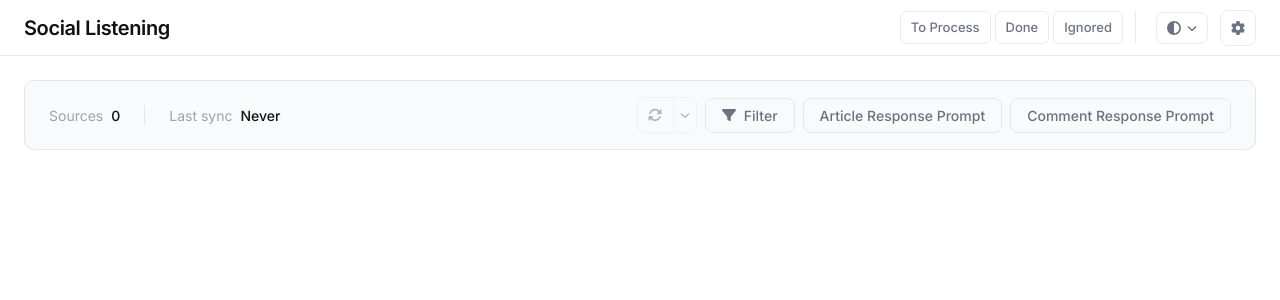
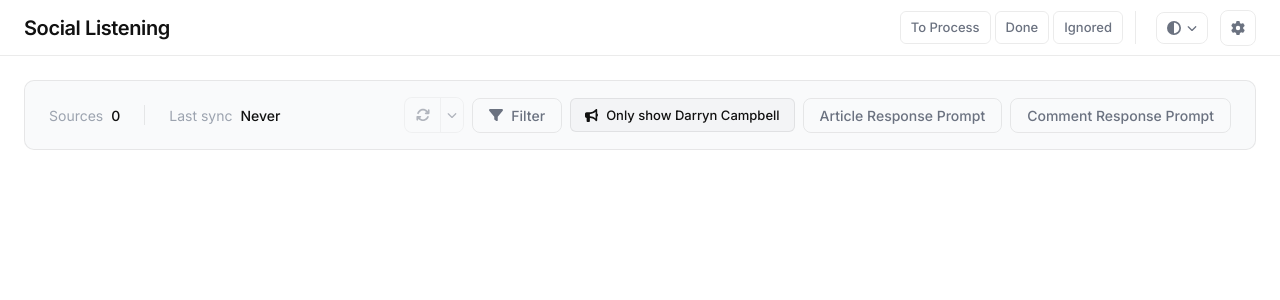
Before and after one commit to darryncampbell/social-listening, a Next.js app: page / in a window 1280 px wide. Shown: the top 300 px of the page. Built offline with nearby package versions, Linux system fonts and the light colour scheme.

Commit message:
Top-level button to only show the company of person or interest

```diff
--- a/src/app/page.tsx
+++ b/src/app/page.tsx
@@ -49,12 +49,15 @@ function deduplicateEntries(entries: RssEntry[]): RssEntry[] {
   return Array.from(urlMap.values());
 }
 
+const ONLY_SHOW_MENTIONS_STORAGE_KEY = 'social-listening-only-show-mentions';
+
 export default function Home() {
   const [entries, setEntries] = useState<RssEntry[]>([]);
   const [errors, setErrors] = useState<Array<{ feedTitle: string; error: string }>>([]);
   const [loading, setLoading] = useState(false);
   const [mounted, setMounted] = useState(false);
   const [tagFilters, setTagFilters] = useState<TagFilters>(DEFAULT_TAG_FILTERS);
+  const [onlyShowMentions, setOnlyShowMentions] = useState(false);
 
   // Load entries and tag filters from localStorage on mount
   useEffect(() => {
@@ -103,6 +106,12 @@ export default function Home() {
       }
     }
 
+    // Load "only show mentions" filter
+    const storedOnlyShowMentions = localStorage.getItem(ONLY_SHOW_MENTIONS_STORAGE_KEY);
+    if (storedOnlyShowMentions === 'true') {
+      setOnlyShowMentions(true);
+    }
+
     setMounted(true);
   }, []);
 
@@ -114,6 +123,11 @@ export default function Home() {
   const handleTagFiltersChange = useCallback((filters: TagFilters) => {
     setTagFilters(filters);
     localStorage.setItem(TAG_FILTERS_STORAGE_KEY, JSON.stringify(filters));
+  }, []);
+
+  const handleOnlyShowMentionsChange = useCallback((enabled: boolean) => {
+    setOnlyShowMentions(enabled);
+    localStorage.setItem(ONLY_SHOW_MENTIONS_STORAGE_KEY, enabled ? 'true' : 'false');
   }, []);
 
   // Fetch OG data for entries that don't have it yet
@@ -201,8 +215,10 @@ export default function Home() {
         tagFilters={tagFilters}
         onTagFiltersChange={handleTagFiltersChange}
         entries={entries}
+        onlyShowMentions={onlyShowMentions}
+        onOnlyShowMentionsChange={handleOnlyShowMentionsChange}
       />
-      <FeedEntries entries={entries} errors={errors} loading={loading} tagFilters={tagFilters} />
+      <FeedEntries entries={entries} errors={errors} loading={loading} tagFilters={tagFilters} onlyShowMentions={onlyShowMentions} />
     </div>
   );
 }
--- a/src/components/FeedEntries.tsx
+++ b/src/components/FeedEntries.tsx
@@ -112,6 +112,7 @@ interface FeedEntriesProps {
   errors: Array<{ feedTitle: string; error: string }>;
   loading: boolean;
   tagFilters: TagFilters;
+  onlyShowMentions: boolean;
 }
 
 interface CategorizedEntries {
@@ -372,7 +373,7 @@ function categorizeEntriesFromSource(entries: RssEntry[], crossPostDescriptions:
   };
 }
 
-export default function FeedEntries({ entries, errors, loading, tagFilters }: FeedEntriesProps) {
+export default function FeedEntries({ entries, errors, loading, tagFilters, onlyShowMentions }: FeedEntriesProps) {
   const [categorized, setCategorized] = useState<CategorizedEntries>({
     toProcess: [],
     processed: [],
@@ -477,6 +478,19 @@ export default function FeedEntries({ entries, errors, loading, tagFilters }: Fe
 
   // Apply tag filters to entries
   const filteredEntries = useMemo(() => {
+    const interestLower = interest.toLowerCase();
+
+    // First, apply "only show mentions" filter if enabled
+    let entriesToFilter = entries;
+    if (onlyShowMentions) {
+      entriesToFilter = entries.filter(entry => {
+        const displayTitle = entry.og?.ogTitle || entry.title || '';
+        const displayDescription = entry.og?.ogDescription || entry.description || '';
+        return displayTitle.toLowerCase().includes(interestLower) ||
+               displayDescription.toLowerCase().includes(interestLower);
+      });
+    }
+
     // Check if any static filters are hidden
     const hasStaticFilter = Object.entries(tagFilters)
       .filter(([key]) => key !== 'feeds')
@@ -485,12 +499,10 @@ export default function FeedEntries({ entries, errors, loading, tagFilters }: Fe
     // Check if any feed filters are hidden
     const hasFeedFilter = Object.values(tagFilters.feeds).some(v => v === 'hidden');
 
-    // If no filters are set to hidden, return all entries
-    if (!hasStaticFilter && !hasFeedFilter) return entries;
+    // If no filters are set to hidden, return filtered entries
+    if (!hasStaticFilter && !hasFeedFilter) return entriesToFilter;
 
-    const interestLower = interest.toLowerCase();
-
-    return entries.filter(entry => {
+    return entriesToFilter.filter(entry => {
       const displayTitle = entry.og?.ogTitle || entry.title || '';
       const displayDescription = entry.og?.ogDescription || entry.description || '';
 
@@ -528,7 +540,7 @@ export default function FeedEntries({ entries, errors, loading, tagFilters }: Fe
 
       return true;
     });
-  }, [entries, tagFilters, interest, crossPostDescriptions]);
+  }, [entries, tagFilters, interest, crossPostDescriptions, onlyShowMentions]);
 
   const recategorize = useCallback(() => {
     setCategorized(categorizeEntriesFromSource(filteredEntries, crossPostDescriptions));
--- a/src/components/StatusPane.module.css
+++ b/src/components/StatusPane.module.css
@@ -242,6 +242,39 @@
   color: var(--text-muted);
 }
 
+.onlyShowMentionsButton {
+  display: flex;
+  align-items: center;
+  gap: 0.5rem;
+  padding: 0.5rem 0.875rem;
+  font-size: 0.8125rem;
+  font-family: inherit;
+  font-weight: 500;
+  color: var(--text-primary);
+  background: var(--bg-tertiary);
+  border: 1px solid var(--border);
+  border-radius: 6px;
+  cursor: pointer;
+  transition: all 0.15s ease;
+}
+
+.onlyShowMentionsButton:hover {
+  background: var(--bg-button-hover);
+  border-color: var(--accent);
+}
+
+.onlyShowMentionsButtonActive {
+  background: rgba(0, 180, 216, 0.15);
+  border-color: #00b4d8;
+  color: #00b4d8;
+  font-weight: 600;
+}
+
+.onlyShowMentionsButtonActive:hover {
+  background: rgba(0, 180, 216, 0.25);
+  border-color: #00b4d8;
+}
+
 .promptButton {
   display: flex;
   align-items: center;
--- a/src/components/StatusPane.tsx
+++ b/src/components/StatusPane.tsx
@@ -2,7 +2,7 @@
 
 import { useState, useEffect, useCallback, useRef, useMemo } from 'react';
 import { FontAwesomeIcon } from '@fortawesome/react-fontawesome';
-import { faSync, faExclamationTriangle, faFilter, faEye, faEyeSlash, faChevronDown, faRss, faGlobe } from '@fortawesome/free-solid-svg-icons';
+import { faSync, faExclamationTriangle, faFilter, faEye, faEyeSlash, faChevronDown, faRss, faGlobe, faBullhorn } from '@fortawesome/free-solid-svg-icons';
 import styles from './StatusPane.module.css';
 import PromptModal, { PromptType } from './PromptModal';
 import { fetchAndParseFeed, RssEntry } from '@/utils/rssParser';
@@ -29,9 +29,11 @@ interface StatusPaneProps {
   tagFilters: TagFilters;
   onTagFiltersChange: (filters: TagFilters) => void;
   entries: RssEntry[];
+  onlyShowMentions: boolean;
+  onOnlyShowMentionsChange: (enabled: boolean) => void;
 }
 
-export default function StatusPane({ onSyncComplete, onSyncStart, tagFilters, onTagFiltersChange, entries }: StatusPaneProps) {
+export default function StatusPane({ onSyncComplete, onSyncStart, tagFilters, onTagFiltersChange, entries, onlyShowMentions, onOnlyShowMentionsChange }: StatusPaneProps) {
   const [feeds, setFeeds] = useState<Feed[]>([]);
   const [externalSources, setExternalSources] = useState<ExternalSource[]>([]);
   const [lastSyncTime, setLastSyncTime] = useState<string | null>(null);
@@ -490,14 +492,14 @@ export default function StatusPane({ onSyncComplete, onSyncStart, tagFilters, on
             {filterOpen && (
               <div className={styles.filterDropdown}>
                 <div className={styles.filterHeader}>Filter by Content</div>
-                {(['comment', 'crossPost', 'deleted', 'mentionsInterest', 'github'] as ContentTagType[]).map((tag) => (
+                {(['comment', 'crossPost', 'deleted', 'github'] as ContentTagType[]).map((tag) => (
                   <button
                     key={tag}
                     className={`${styles.filterOption} ${tagFilters[tag] === 'hidden' ? styles.filterOptionHidden : ''}`}
                     onClick={() => handleTagFilterChange(tag)}
                   >
                     <span className={styles.filterOptionLabel}>
-                      {tag === 'mentionsInterest' ? `Mentions ${interest}` : CONTENT_TAG_LABELS[tag]}
+                      {CONTENT_TAG_LABELS[tag]}
                     </span>
                     <span className={`${styles.filterState} ${styles[`filterState_${tagFilters[tag]}`]}`}>
                       <FontAwesomeIcon icon={tagFilters[tag] === 'shown' ? faEye : faEyeSlash} />
@@ -548,6 +550,14 @@ export default function StatusPane({ onSyncComplete, onSyncStart, tagFilters, on
             )}
           </div>
           <button
+            className={`${styles.onlyShowMentionsButton} ${onlyShowMentions ? styles.onlyShowMentionsButtonActive : ''}`}
+            onClick={() => onOnlyShowMentionsChange(!onlyShowMentions)}
+            title={`${onlyShowMentions ? 'Show all entries' : `Only show entries mentioning ${interest}`}`}
+          >
+            <FontAwesomeIcon icon={faBullhorn} />
+            <span>Only show {interest}</span>
+          </button>
+          <button
             className={styles.promptButton}
             onClick={() => setPromptModalType('article')}
           >
```
